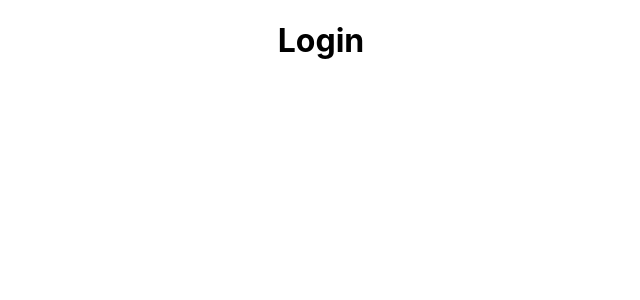
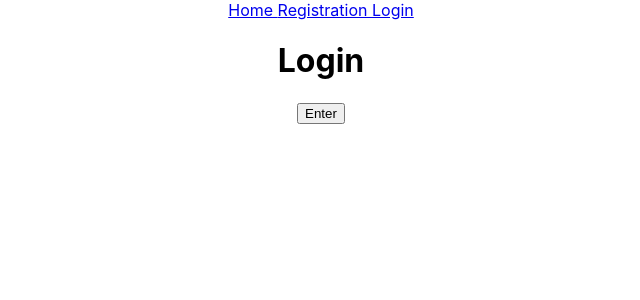
Before and after one commit to Dmitry-Markelov/PHP-Project, a React (Create React App) app in the folder client/: page /login in a window 1280 px wide. Shown: the top 300 px of the page, without its empty margins (319-959 px from the left). Built offline with nearby package versions, Linux system fonts and the light colour scheme.

Commit message:
add NavBar

```diff
--- a/client/src/App.js
+++ b/client/src/App.js
@@ -1,13 +1,17 @@
-import logo from './logo.svg';
 import './App.css';
-import UseRoutes from './Hooks/useRoutes';
+import { useRoutes } from './Hooks/useRoutes';
+import NavBar from './components/Navbar';
+import { BrowserRouter } from 'react-router-dom';
 
 function App() {
-  const routes = UseRoutes();
+  const routes = useRoutes();
 
   return (
     <div className="App">
-      {routes}
+      <BrowserRouter>
+        <NavBar/>
+        {routes}
+      </BrowserRouter>
     </div>
   );
 }
--- a/client/src/Hooks/useRoutes.js
+++ b/client/src/Hooks/useRoutes.js
@@ -1,31 +1,19 @@
 import React from "react";
-import {createBrowserRouter, Navigate, RouterProvider} from 'react-router-dom';
+import {createBrowserRouter, Navigate, Route, Routes, RouterProvider} from 'react-router-dom';
 import Login from '../routes/Login';
 import Register from '../routes/Register';
 import User from '../routes/User';
 
 
-export const useRouters = () => {
-    const router = createBrowserRouter([
-        {
-          path: "/",
-          element: <Navigate to="Login"/>,
-        },{
-          path: "/login",
-          element: <Login/>,
-        },{
-          path: "/register",
-          element: <Register/>,
-        },
-        {
-          path: "/user",
-          element: <User/>,
-        },
-    ])
-
+export const useRoutes = () => {
     return (
-        <RouterProvider router={router}/>
+      <Routes>
+        <Route path="/" element={ <Login/> }></Route>
+        <Route path="/login" element={ <Login/> }></Route>
+        <Route path="/register" element={ <Register/> }></Route>
+        <Route path="/user" element={ <User/> }></Route>
+      </Routes>
     )
 }
 
-export default useRouters;
+export default useRoutes
--- /dev/null
+++ b/client/src/components/Navbar.js
@@ -0,0 +1,16 @@
+import { Link } from 'react-router-dom';
+
+function NavBar() {
+    const isAuth = false;
+    return (
+        <div>
+            <nav>
+                <Link to="/">Home </Link>
+                <Link to="/Register">Registration </Link>
+                {isAuth ? <Link to="/loguot">Logout</Link> : <Link to="/login">Login</Link>}
+            </nav>
+        </div>
+    )
+}
+
+export default NavBar;
--- a/client/src/index.js
+++ b/client/src/index.js
@@ -6,9 +6,9 @@ import reportWebVitals from './reportWebVitals';
 
 const root = ReactDOM.createRoot(document.getElementById('root'));
 root.render(
-  <React.StrictMode>
+  // <React.StrictMode>
     <App />
-  </React.StrictMode>
+  // </React.StrictMode>
 );
 
 // If you want to start measuring performance in your app, pass a function
--- a/client/src/routes/Login.jsx
+++ b/client/src/routes/Login.jsx
@@ -1,7 +1,16 @@
 import React from "react";
+import { useState, useEffect } from "react";
 
-export default function Login() {
+const Login = () => {
+
     return(
-        <h1>Login</h1>
+        <div>
+            <h1>Login</h1>
+            <button>
+                Enter
+            </button>
+        </div>
     )
 }
+
+export default Login;
--- a/client/src/routes/Register.jsx
+++ b/client/src/routes/Register.jsx
@@ -1,7 +1,9 @@
 import React from "react";
 
-export default function Register() {
+const Register = () => {
     return(
         <h1>Register</h1>
     )
 }
+
+export default Register;
--- a/client/src/routes/User.jsx
+++ b/client/src/routes/User.jsx
@@ -1,7 +1,9 @@
 import React from "react";
 
-export default function User() {
+const User = () => {
     return(
         <h1>User</h1>
     )
 }
+
+export default User;
```
